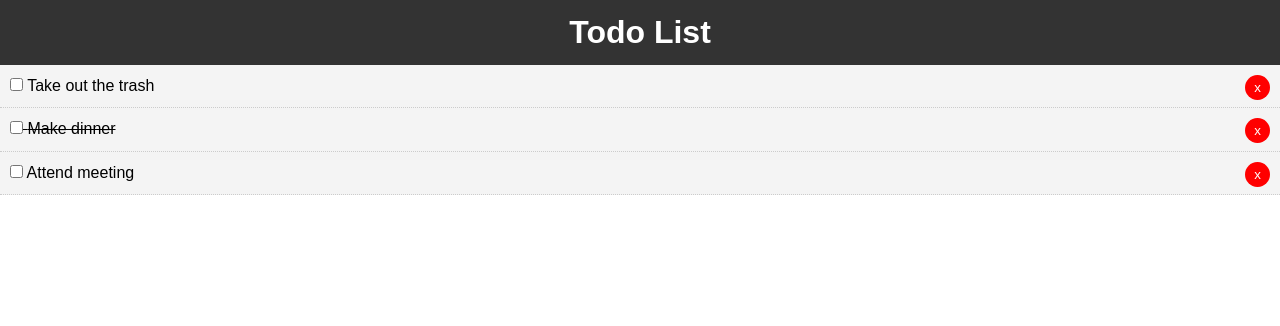
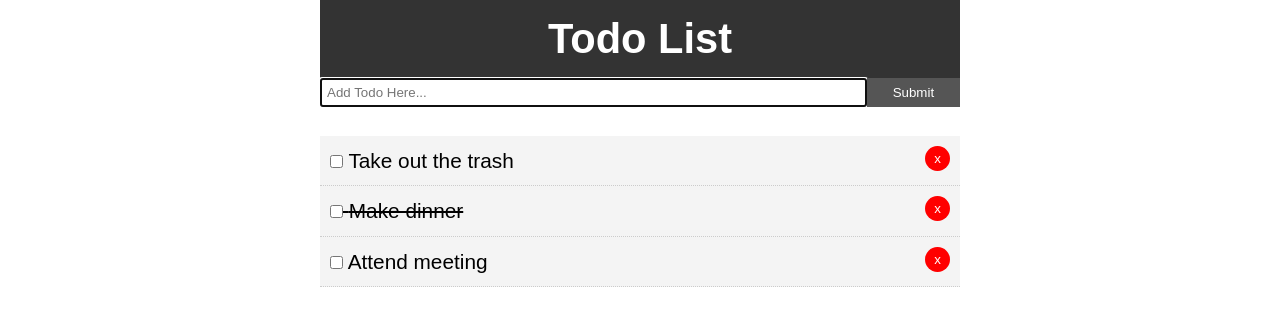
Before and after one commit to DinushiJayasekara/react-crash-todo, a React (Create React App) app: page / in a window 1280 px wide. Shown: the top 326 px of the page. Built offline with nearby package versions, Linux system fonts and the light colour scheme.

Commit message:
add-todo-component

```diff
--- a/src/App.css
+++ b/src/App.css
@@ -7,9 +7,27 @@
 body {
   font-family: Arial, Helvetica, sans-serif;
   line-height: 1.4;
+  font-size: 1.3rem;
 }
 
 a {
   color: #333;
   text-decoration: none;
 }
+
+.container {
+  padding: 0 20rem;
+}
+
+.btn {
+  display: inline-block;
+  border: none;
+  background: #555;
+  color: #fff;
+  padding: 7px 20px;
+  cursor: pointer;
+}
+
+.btn:hover {
+  background: #666;
+}
--- a/src/App.js
+++ b/src/App.js
@@ -1,6 +1,7 @@
 import React, { Component } from 'react';
 
 import Header from './components/layouts/Header'
+import AddTodo from './components/todos/AddTodo'
 import Todos from './components/todos/Todos'
 
 import './App.css';
@@ -45,15 +46,38 @@ class App extends Component {
     });
   }
 
+  // Add Todo
+  addTodo = (title) => {
+    const newTodo = {
+      id: 4,
+      title: title,
+      completed: false
+    };
+
+    this.setState({
+      todos: [...this.state.todos, newTodo]
+    });
+  }
+
   render() {
     return (
       <div className="App">
-        <Header></Header>
 
-        <Todos todos={this.state.todos} toggleComplete={this.toggleComplete} removeItem={this.removeItem}></Todos>
+        <div className="container">
+          {/* Add Header */}
+          <Header></Header>
+
+          {/* Insert Todo Item */}
+          <AddTodo addTodo={this.addTodo}></AddTodo>
+          <br></br>
+
+          <Todos todos={this.state.todos} toggleComplete={this.toggleComplete} removeItem={this.removeItem}></Todos>
+        </div>
+
       </div>
     );
   }
 }
 
+
 export default App;
--- /dev/null
+++ b/src/components/todos/AddTodo.js
@@ -0,0 +1,26 @@
+import React, { Component } from 'react'
+
+export class AddTodo extends Component {
+    state = {
+        title: ''
+    }
+
+    onChange = (e) => this.setState({ [e.target.name]: e.target.value });
+
+    onSubmit = (e) => {
+        e.preventDefault();
+        this.props.addTodo(this.state.title);
+        this.setState({ title: '' });
+    }
+
+    render() {
+        return (
+            <form onSubmit={this.onSubmit} style={{ display: 'flex' }}>
+                <input type="text" name="title" placeholder="Add Todo Here..." autoFocus={true} style={{ flex: '10', padding: '5px' }} value={this.state.title} onChange={this.onChange} />
+                <input type="submit" value="Submit" className="btn" style={{ flex: '1' }} />
+            </form>
+        )
+    }
+}
+
+export default AddTodo
```
